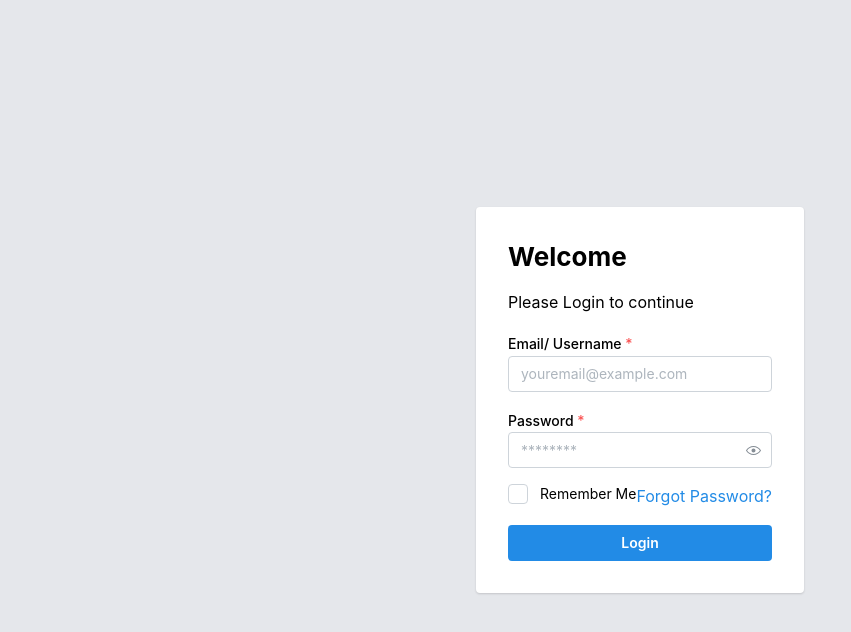
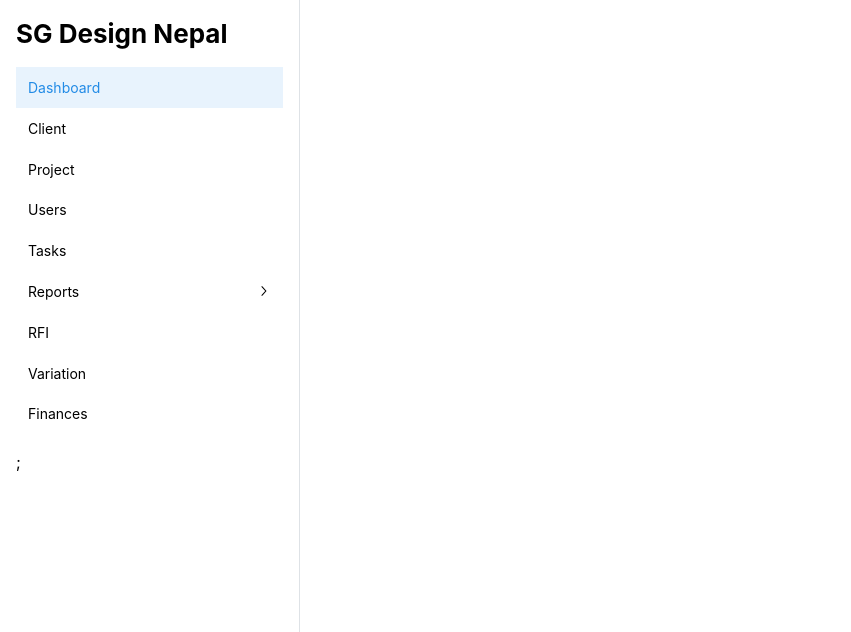
Before and after one commit to sgdg-pvt-ltd/timesheet-client, a React (Vite) app: page /app in a window 1280 px wide. Before the commit this address led to /auth/login. Shown: the top 632 px of the page, without its empty margins (0-851 px from the left). Built offline with nearby package versions, Linux system fonts and the light colour scheme; what apollo-link-token-refresh, apollo-upload-client, secure-ls would draw is missing.

Commit message:
simple UI created for sidebar with navigations

```diff
--- a/src/components/layouts/AppLayout.tsx
+++ b/src/components/layouts/AppLayout.tsx
@@ -1,29 +1,23 @@
-import { AppShell, Burger, Group, Skeleton } from "@mantine/core";
-import { useDisclosure } from "@mantine/hooks";
+import { AppShell } from "@mantine/core";
 import { memo } from "react";
+import Sidebar from "../sidebar";
+import { Outlet } from "react-router-dom";
 
 const AppLayout = () => {
-  const [mobileOpened, { toggle: toggleMobile }] = useDisclosure();
-  const [desktopOpened, { toggle: toggleDesktop }] = useDisclosure(true);
-
   return (
     <AppShell
       navbar={{
         width: 300,
         breakpoint: "sm",
-        collapsed: { mobile: !mobileOpened, desktop: !desktopOpened },
       }}
       padding="md"
     >
       <AppShell.Navbar p="md">
-        Navbar
-        {Array(15)
-          .fill(0)
-          .map((_, index) => (
-            <Skeleton key={index} h={28} mt="sm" animate={false} />
-          ))}
+        <Sidebar />
       </AppShell.Navbar>
-      <AppShell.Main>Main</AppShell.Main>
+      <AppShell.Main p="md" mt={0} mb={0} ml={300} mr={0}>
+        <Outlet />
+      </AppShell.Main>
     </AppShell>
   );
 };
--- a/src/components/layouts/IndexLayout.tsx
+++ b/src/components/layouts/IndexLayout.tsx
@@ -19,7 +19,7 @@ function IndexLayout({ children }: any) {
   });
 
   const BootstrappedLayout = () => {
-    const isUserAuthorized = tokens?.access;
+    const isUserAuthorized = !tokens?.access;
 
     const redirectToLogin = !isAuthPage && !isUserAuthorized;
 
--- /dev/null
+++ b/src/components/sidebar/index.tsx
@@ -0,0 +1,73 @@
+import { Group, ScrollArea, NavLink, Title } from "@mantine/core";
+
+import { useState } from "react";
+import { mockdata } from "./menuItems";
+import { useNavigate } from "react-router-dom";
+
+function Sidebar() {
+  const navigate = useNavigate();
+  const [active, setActive] = useState({
+    parent: 0,
+    child: 0,
+  });
+
+  const handleClick = (index, path, type) => {
+    if (type === "parent") {
+      setActive({
+        parent: index,
+        child: -1,
+      });
+    } else {
+      setActive({
+        parent: 5,
+        child: index,
+      });
+    }
+    navigate(`/app/${path}`);
+  };
+  const links = mockdata.map((item, index) => {
+    if (item?.children?.length && item?.children?.length > 0) {
+      return (
+        <NavLink
+          key={item.label}
+          active={index === active.parent}
+          label={item.label}
+          //   rightSection={item.rightSection}
+          //   leftSection={<item.icon size="1rem" stroke={1.5} />}
+        >
+          {item?.children?.map((child, idx) => {
+            return (
+              <NavLink
+                key={child.label}
+                active={idx === active.child}
+                label={child.label}
+                //   rightSection={item.rightSection}
+                //   leftSection={<item.icon size="1rem" stroke={1.5} />}
+                onClick={() => handleClick(idx, child.path, "child")}
+              />
+            );
+          })}
+        </NavLink>
+      );
+    } else
+      return (
+        <NavLink
+          key={item.label}
+          active={index === active.parent}
+          label={item.label}
+          //   rightSection={item.rightSection}
+          //   leftSection={<item.icon size="1rem" stroke={1.5} />}
+          onClick={() => handleClick(index, item.path, "parent")}
+        />
+      );
+  });
+
+  return (
+    <div className="flex flex-col gap-4">
+      <Title order={2}>SG Design Nepal</Title>
+      <ScrollArea>{links}</ScrollArea>;
+    </div>
+  );
+}
+
+export default Sidebar;
--- /dev/null
+++ b/src/components/sidebar/menuItems.ts
@@ -0,0 +1,36 @@
+export const mockdata = [
+  { label: "Dashboard", icon: "", path: "dashboard" },
+  {
+    label: "Client",
+    icon: "",
+    path: "client",
+  },
+  {
+    label: "Project",
+    icon: "",
+    path: "project",
+  },
+  {
+    label: "Users",
+    icon: "",
+    path: "users",
+  },
+  {
+    label: "Tasks",
+    icon: "",
+    path: "tasks",
+  },
+  {
+    label: "Reports",
+    icon: "",
+    children: [
+      { label: "Weekly", path: "reports/weekly", icon: "" },
+      { label: "Monthly", path: "reports/monthly", icon: "" },
+      { label: "Quarterly", path: "reports/quarterly", icon: "" },
+      { label: "Annually", path: "reports/annually", icon: "" },
+    ],
+  },
+  { label: "RFI", icon: "", path: "rfi" },
+  { label: "Variation", icon: "", path: "variation" },
+  { label: "Finances", icon: "", path: "finances" },
+];
--- a/src/config/routes.tsx
+++ b/src/config/routes.tsx
@@ -6,6 +6,7 @@ import { AppLayout, PublicLayout } from "~/components/layouts";
 // import { Loadable } from '~/components';
 const Dashboard = lazy(() => import("~/pages/dashboard"));
 const Login = lazy(() => import("~/pages/login"));
+const NotFoundPage = lazy(() => import("~/pages/404"));
 
 const authRoutes: RouteObject = {
   path: "auth",
@@ -19,7 +20,7 @@ const authRoutes: RouteObject = {
 
 const notFoundRoutes: RouteObject = {
   path: "*",
-  element: <></>,
+  element: <NotFoundPage />,
 };
 
 const appRoutes: RouteObject = {
--- /dev/null
+++ b/src/pages/404/index.tsx
@@ -0,0 +1,24 @@
+import { Button, Container, Group, Text, Title } from "@mantine/core";
+import { useNavigate } from "react-router-dom";
+import classes from "./notfound.module.css";
+
+const NotFoundPage = () => {
+  const navigate = useNavigate();
+  return (
+    <Container className={classes.root}>
+      <div className={classes.label}>404</div>
+      <Title className={classes.title}>You have found a secret place.</Title>
+      <Text c="dimmed" size="lg" ta="center" className={classes.description}>
+        Unfortunately, this is only a 404 page. You may have mistyped the
+        address, or the page has been moved to another URL.
+      </Text>
+      <Group justify="center">
+        <Button variant="subtle" size="md" onClick={() => navigate("/")}>
+          Take me back to home page
+        </Button>
+      </Group>
+    </Container>
+  );
+};
+
+export default NotFoundPage;
--- /dev/null
+++ b/src/pages/404/notfound.module.css
@@ -0,0 +1,39 @@
+.root {
+  display: flex;
+  flex-direction: column;
+  justify-content: center;
+  align-items: center;
+  height: 100vh;
+  width: 100%;
+}
+
+.label {
+  text-align: center;
+  font-weight: 900;
+  font-size: rem(38px);
+  line-height: 1;
+  margin-bottom: calc(1.5 * var(--mantine-spacing-xl));
+  color: var(--mantine-color-gray-2);
+
+  @media (max-width: 48em) {
+    font-size: rem(32px);
+  }
+}
+
+.description {
+  max-width: rem(500px);
+  margin: auto;
+  margin-top: var(--mantine-spacing-xl);
+  margin-bottom: calc(1.5 * var(--mantine-spacing-xl));
+}
+
+.title {
+  font-family: Greycliff CF, var(--mantine-font-family);
+  text-align: center;
+  font-weight: 900;
+  font-size: rem(38px);
+
+  @media (max-width: 48em) {
+    font-size: rem(32px);
+  }
+}
```
Also changed, not shown: 1 other file (tests, documents, lock files or other folders).
